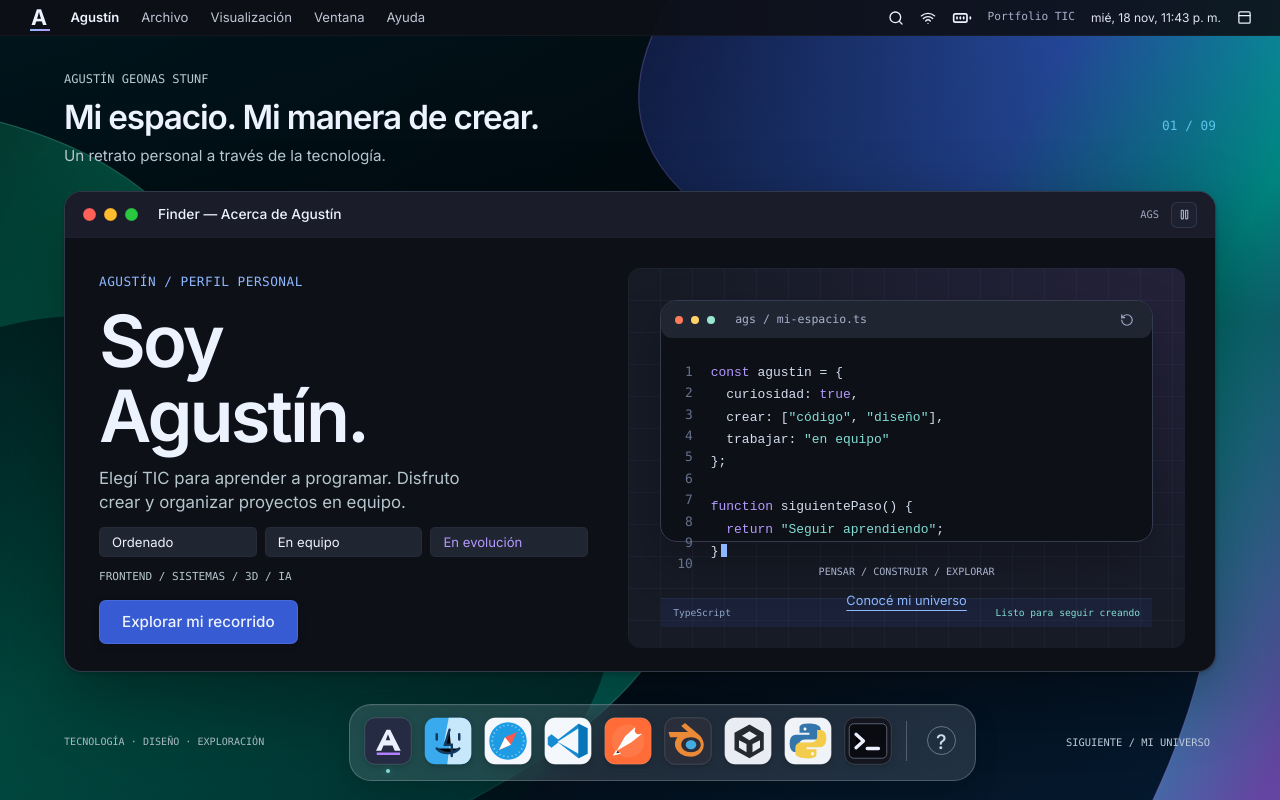
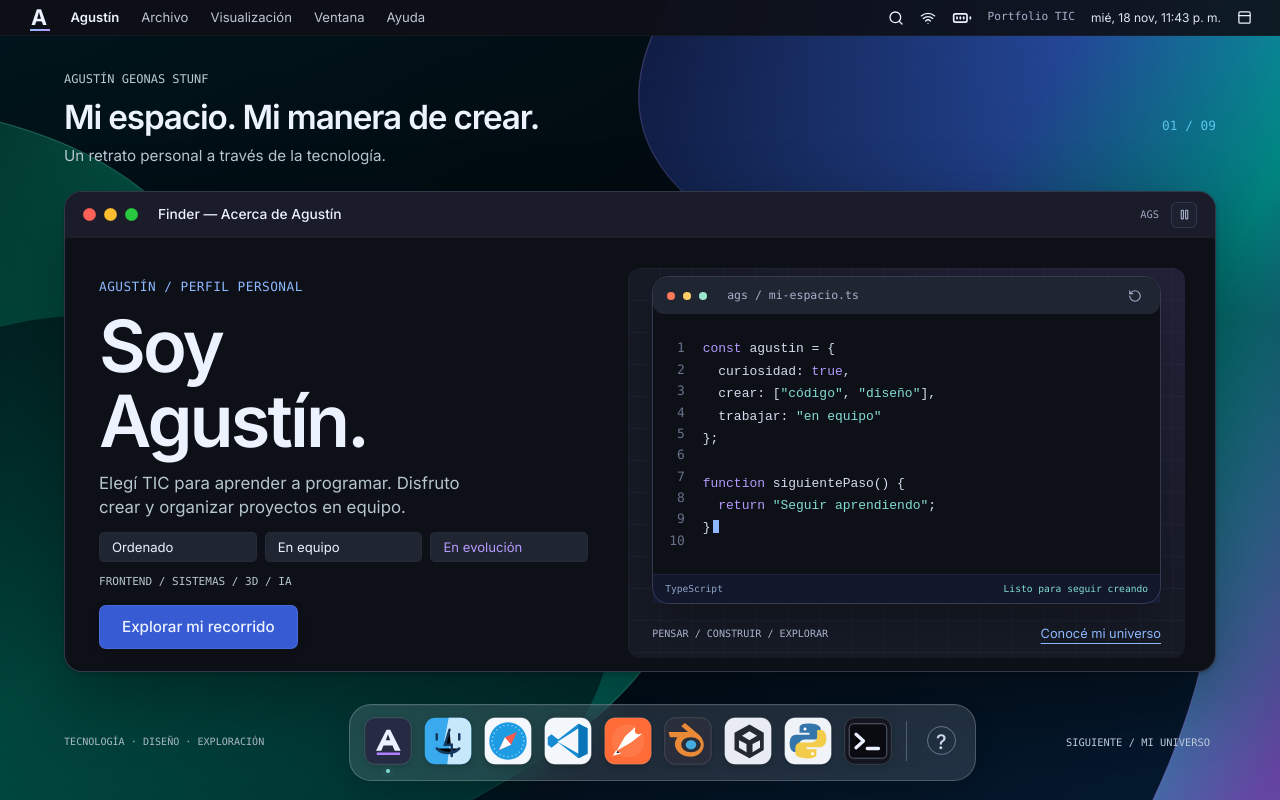
Before and after one commit to Gexstunf/agustin-ags-portfolio, a React (Vite) app: page / in a window 1280 px wide. Built offline with nearby package versions, Linux system fonts and the light colour scheme.

Commit message:
Update Site source

```diff
--- a/src/styles/effects.css
+++ b/src/styles/effects.css
@@ -806,3 +806,28 @@
   border-color: #82ddd480;
   cursor: grabbing;
 }
+.code-studio {
+  min-height: 390px;
+  padding: 24px;
+  gap: 14px;
+}
+.code-studio .code-window {
+  flex-shrink: 0;
+}
+.code-studio-footer {
+  flex-direction: row;
+  flex-wrap: wrap;
+  justify-content: space-between;
+  width: 100%;
+  gap: 8px;
+}
+@media (max-width: 760px) {
+  .code-studio {
+    min-height: 410px;
+    flex-shrink: 0;
+    padding: 20px 13px;
+  }
+  .code-studio-footer {
+    justify-content: center;
+  }
+}
```
